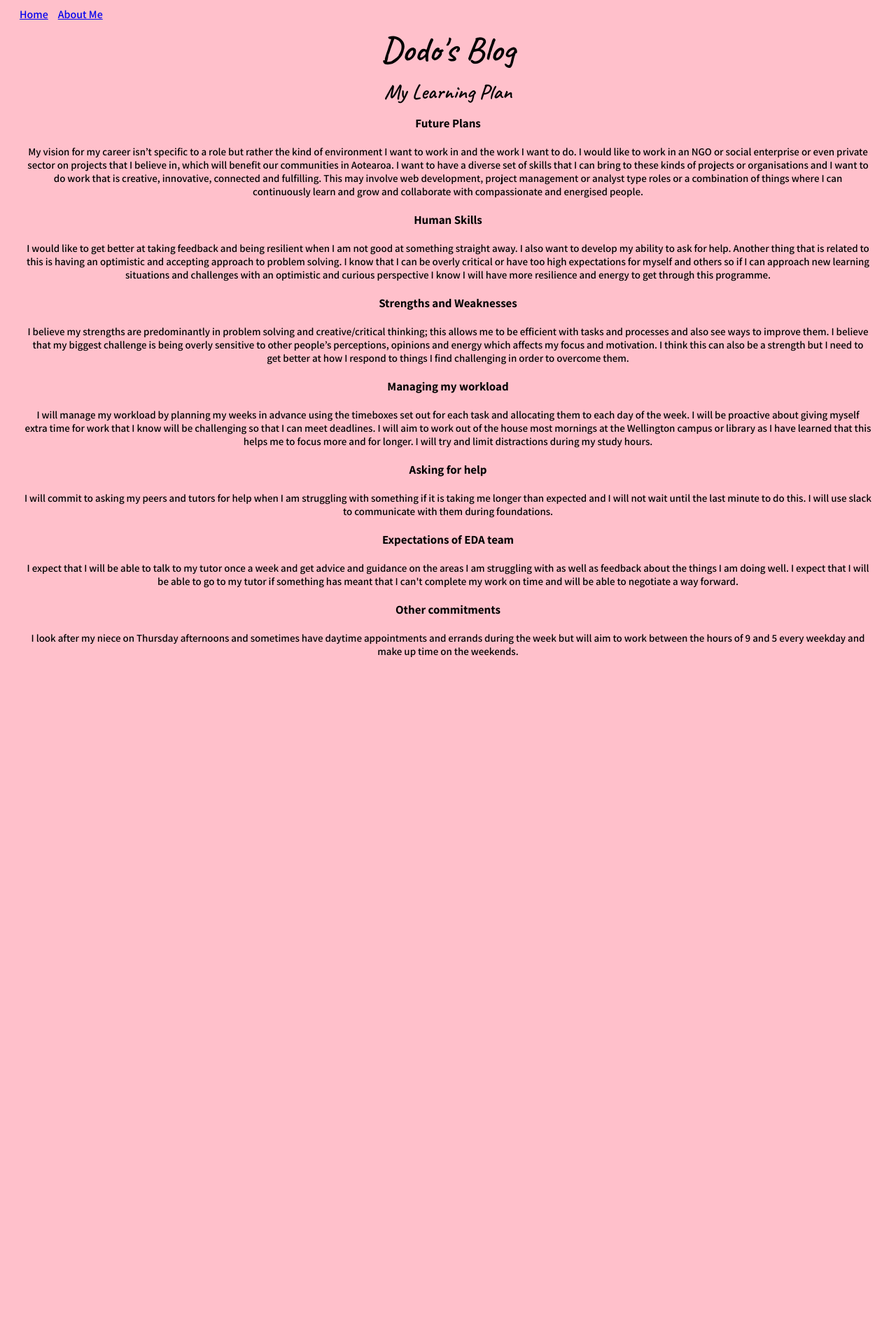
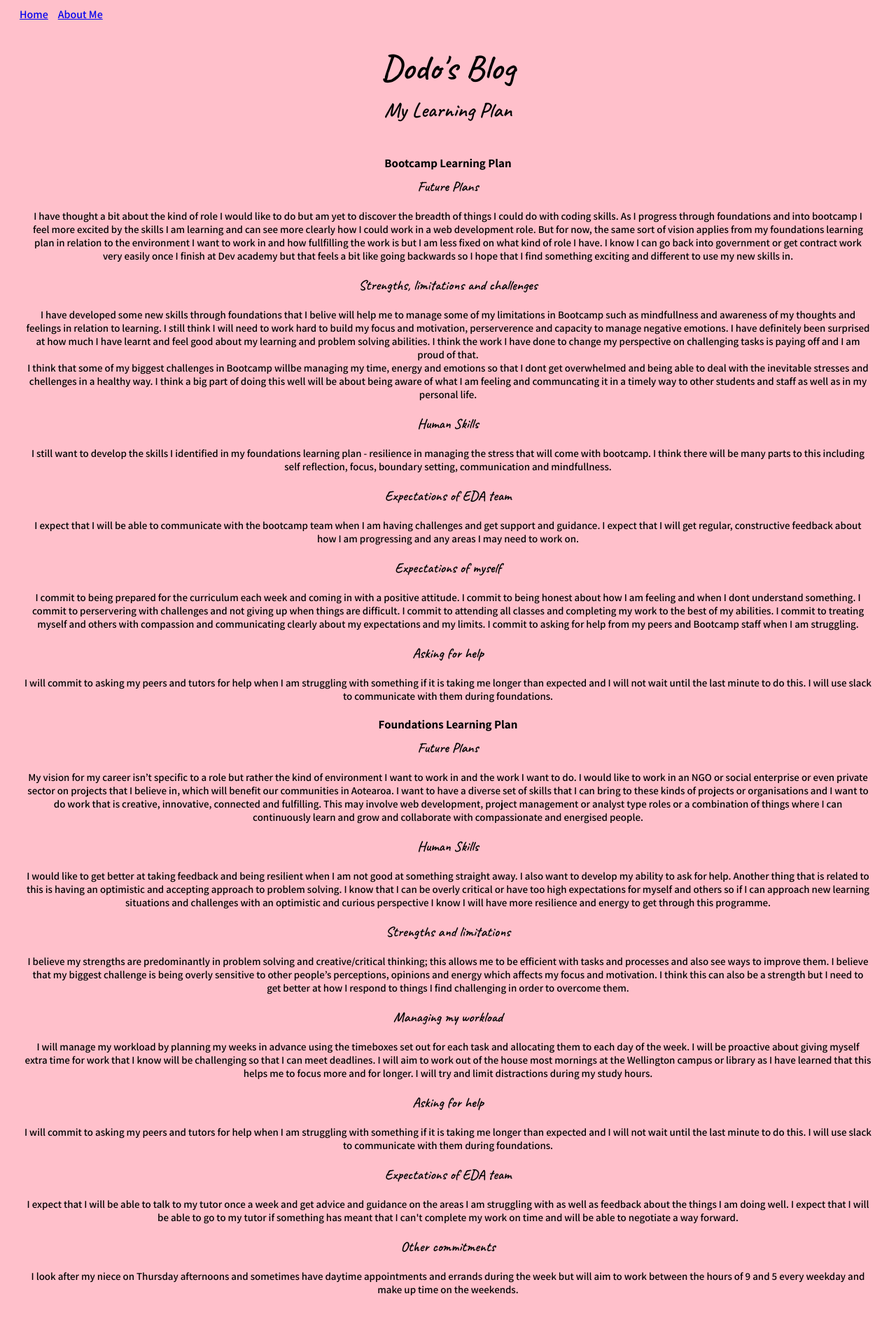
Before and after one commit to zoe-joblin/zoe-joblin.github.io, a plain HTML site: page blog/sprint2-cultural.html in a window 1280 px wide. Shown: the part 12-1894 px from the top of the page at 70% size. Before the commit the page ends 982 px from the top, so only its background shows below. Drawn offline with Linux system fonts and the light colour scheme.

Commit message:
Add bootcamp learning plan to blog

```diff
--- a/blog/sprint2-cultural.html
+++ b/blog/sprint2-cultural.html
@@ -21,25 +21,72 @@
   </nav>
 </head>
 <body>
-        <div>
+  <heading>
     <h1>Dodo's Blog</h1>
     <h2>My Learning Plan</h3>
+  </heading>
+  <div>
+    <h4>Bootcamp Learning Plan</h4>
   </div>
   <div>
-        <h4>Future Plans</h4>
-       <p>My vision for my career isn’t specific to a role but rather the kind of environment I want to work in and the work I want to do. I would like to work in an NGO or social enterprise or even private sector on projects that I believe in, which will benefit our communities in Aotearoa. I want to have a diverse set of skills that I can bring to these kinds of projects or organisations and I want to do work that is creative, innovative, connected and fulfilling. This may involve web development, project management or analyst type roles or a combination of things where I can continuously learn and grow and collaborate with compassionate and energised people. </p>
-        <h4>Human Skills</h4>
-        <p>I would like to get better at taking feedback and being resilient when I am not good at something straight away. I also want to develop my ability to ask for help. Another thing that is related to this is having an optimistic and accepting approach to problem solving. I know that I can be overly critical or have too high expectations for myself and others so if I can approach new learning situations and challenges with an optimistic and curious perspective I know I will have more resilience and energy to get through this programme.</p>
-        <h4>Strengths and Weaknesses</h4>
-        <p>I believe my strengths are predominantly in problem solving and creative/critical thinking; this allows me to be efficient with tasks and processes and also see ways to improve them. I believe that my biggest challenge is being overly sensitive to other people’s perceptions, opinions and energy which affects my focus and motivation. I think this can also be a strength but I need to get better at how I respond to things I find challenging in order to overcome them.</p>
-        <h4>Managing my workload</h4>
-        <p>I will manage my workload by planning my weeks in advance using the timeboxes set out for each task and allocating them to each day of the week. I will be proactive about giving myself extra time for work that I know will be challenging so that I can meet deadlines. I will aim to work out of the house most mornings at the Wellington campus or library as I have learned that this helps me to focus more and for longer. I will try and limit distractions during my study hours.</p>
-        <h4>Asking for help</h4>
-        <p>I will commit to asking my peers and tutors for help when I am struggling with something if it is taking me longer than expected and I will not wait until the last minute to do this. I will use slack to communicate with them during foundations.</p>
-        <h4>Expectations of EDA team</h4>
-        <p>I expect that I will be able to talk to my tutor once a week and get advice and guidance on the areas I am struggling with as well as feedback about the things I am doing well. I expect that I will be able to go to my tutor if something has meant that I can't complete my work on time and will be able to negotiate a way forward.</p>
-        <h4>Other commitments</h4>
-        <p>I look after my niece on Thursday afternoons and sometimes have daytime appointments and errands during the week but will aim to work between the hours of 9 and 5 every weekday and make up time on the weekends.</p>
+    <h3>Future Plans</h3>
+    <p>
+      I have thought a bit about the kind of role I would like to do but am yet to discover the breadth of things I could do with coding skills. As I progress through foundations and into bootcamp I feel more excited by the skills I am learning and can see more clearly how I could work in a web development role. But for now, the same sort of vision applies from my foundations learning plan in relation to the environment I want to work in and how fullfilling the work is but I am less fixed on what kind of role I have. I know I can go back into government or get contract work very easily once I finish at Dev academy but that feels a bit like going backwards so I hope that I find something exciting and different to use my new skills in.
+    </p>
+    <h3>Strengths, limitations and challenges</h3>
+    <p>
+      I have developed some new skills through foundations that I belive will help me to manage some of my limitations in Bootcamp such as mindfullness and awareness of my thoughts and feelings in relation to learning. I still think I will need to work hard to build my focus and motivation, perserverence and capacity to manage negative emotions. I have definitely been surprised at how much I have learnt and feel good about my learning and problem solving abilities. I think the work I have done to change my perspective on challenging tasks is paying off and I am proud of that. <br>
+      I think that some of my biggest challenges in Bootcamp willbe managing my time, energy and emotions so that I dont get overwhelmed and being able to deal with the inevitable stresses and chellenges in a healthy way. I think a big part of doing this well will be about being aware of what I am feeling and communcating it in a timely way to other students and staff as well as in my personal life.
+    </p>
+    <h3>Human Skills</h3>
+    <p>
+      I still want to develop the skills I identified in my foundations learning plan - resilience in managing the stress that will come with bootcamp. I think there will be many parts to this including self reflection, focus, boundary setting, communication and mindfullness.
+    </p>
+    <h3>Expectations of EDA team</h3>
+    <p>
+      I expect that I will be able to communicate with the bootcamp team when I am having challenges and get support and guidance. I expect that I will get regular, constructive feedback about how I am progressing and any areas I may need to work on.
+    </p>
+    <h3>Expectations of myself</h3>
+    <p>
+      I commit to being prepared for the curriculum each week and coming in with a positive attitude. I commit to being honest about how I am feeling and when I dont understand something. I commit to perservering with challenges and not giving up when things are difficult. I commit to attending all classes and completing my work to the best of my abilities. I commit to treating myself and others with compassion and communicating clearly about my expectations and my limits. I commit to asking for help from my peers and Bootcamp staff when I am struggling.
+    </p>
+    <h3>Asking for help</h3>
+    <p>
+      I will commit to asking my peers and tutors for help when I am struggling with something if it is taking me longer than expected and I will not wait until the last minute to do this. I will use slack to communicate with them during foundations.
+    </p>
+  </div>
+  <div>
+    <h4>Foundations Learning Plan</h4>
+  </div>
+  <div>
+    <h3>Future Plans</h3>
+    <p>
+      My vision for my career isn’t specific to a role but rather the kind of environment I want to work in and the work I want to do. I would like to work in an NGO or social enterprise or even private sector on projects that I believe in, which will benefit our communities in Aotearoa. I want to have a diverse set of skills that I can bring to these kinds of projects or organisations and I want to do work that is creative, innovative, connected and fulfilling. This may involve web development, project management or analyst type roles or a combination of things where I can continuously learn and grow and collaborate with compassionate and energised people.
+    </p>
+    <h3>Human Skills</h3>
+    <p>
+      I would like to get better at taking feedback and being resilient when I am not good at something straight away. I also want to develop my ability to ask for help. Another thing that is related to this is having an optimistic and accepting approach to problem solving. I know that I can be overly critical or have too high expectations for myself and others so if I can approach new learning situations and challenges with an optimistic and curious perspective I know I will have more resilience and energy to get through this programme.
+    </p>
+    <h3>Strengths and limitations</h3>
+    <p>
+      I believe my strengths are predominantly in problem solving and creative/critical thinking; this allows me to be efficient with tasks and processes and also see ways to improve them. I believe that my biggest challenge is being overly sensitive to other people’s perceptions, opinions and energy which affects my focus and motivation. I think this can also be a strength but I need to get better at how I respond to things I find challenging in order to overcome them.
+    </p>
+    <h3>Managing my workload</h3>
+    <p>
+      I will manage my workload by planning my weeks in advance using the timeboxes set out for each task and allocating them to each day of the week. I will be proactive about giving myself extra time for work that I know will be challenging so that I can meet deadlines. I will aim to work out of the house most mornings at the Wellington campus or library as I have learned that this helps me to focus more and for longer. I will try and limit distractions during my study hours.
+    </p>
+    <h3>Asking for help</h3>
+    <p>
+      I will commit to asking my peers and tutors for help when I am struggling with something if it is taking me longer than expected and I will not wait until the last minute to do this. I will use slack to communicate with them during foundations.
+    </p>
+    <h3>Expectations of EDA team</h3>
+    <p>
+      I expect that I will be able to talk to my tutor once a week and get advice and guidance on the areas I am struggling with as well as feedback about the things I am doing well. I expect that I will be able to go to my tutor if something has meant that I can't complete my work on time and will be able to negotiate a way forward.
+    </p>
+    <h3>Other commitments</h3>
+    <p>
+      I look after my niece on Thursday afternoons and sometimes have daytime appointments and errands during the week but will aim to work between the hours of 9 and 5 every weekday and make up time on the weekends.
+    </p>
   </div>
 </body>
 </html>
```
Lines whose indentation alone changed are shown as unchanged.
